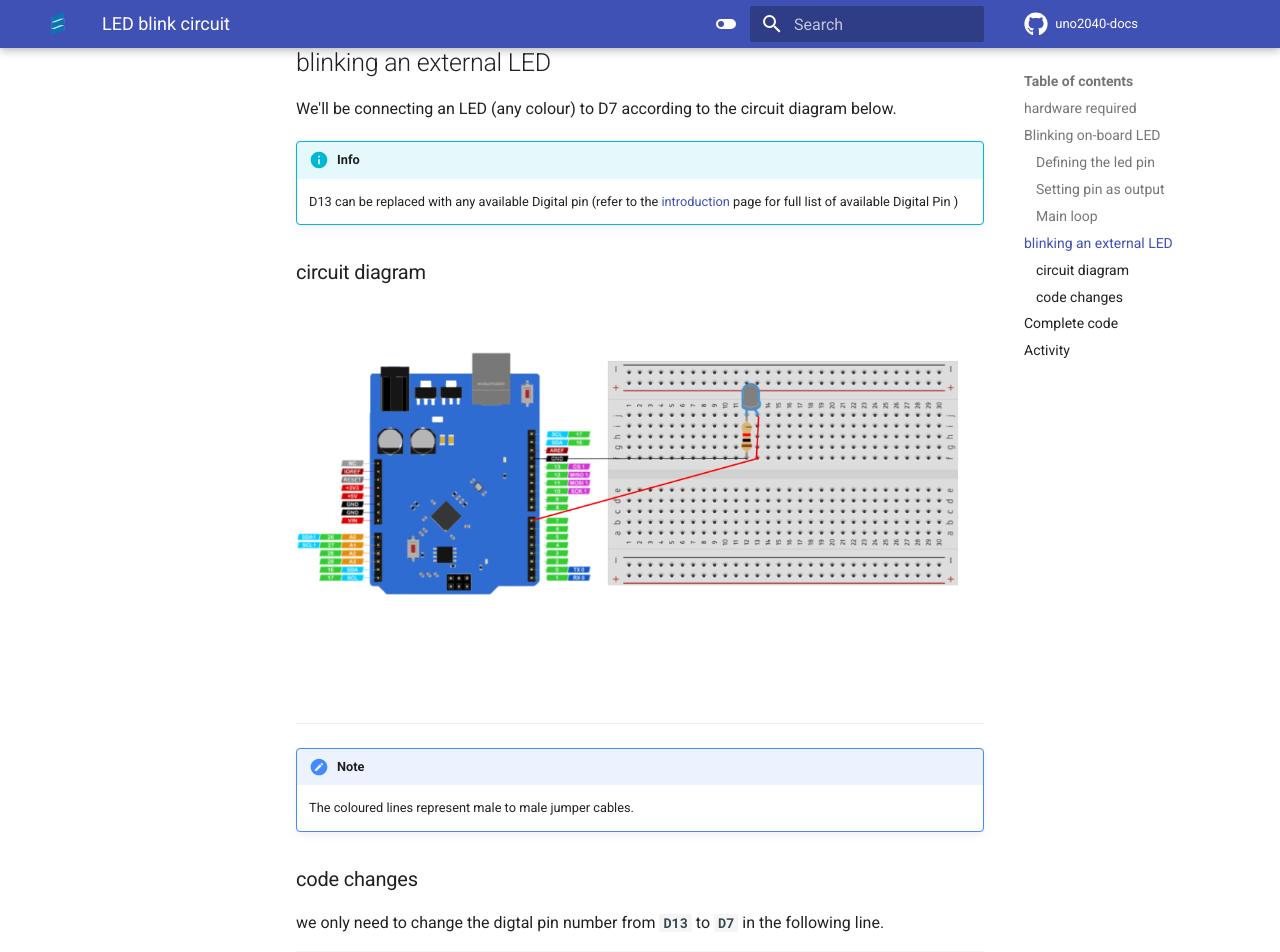
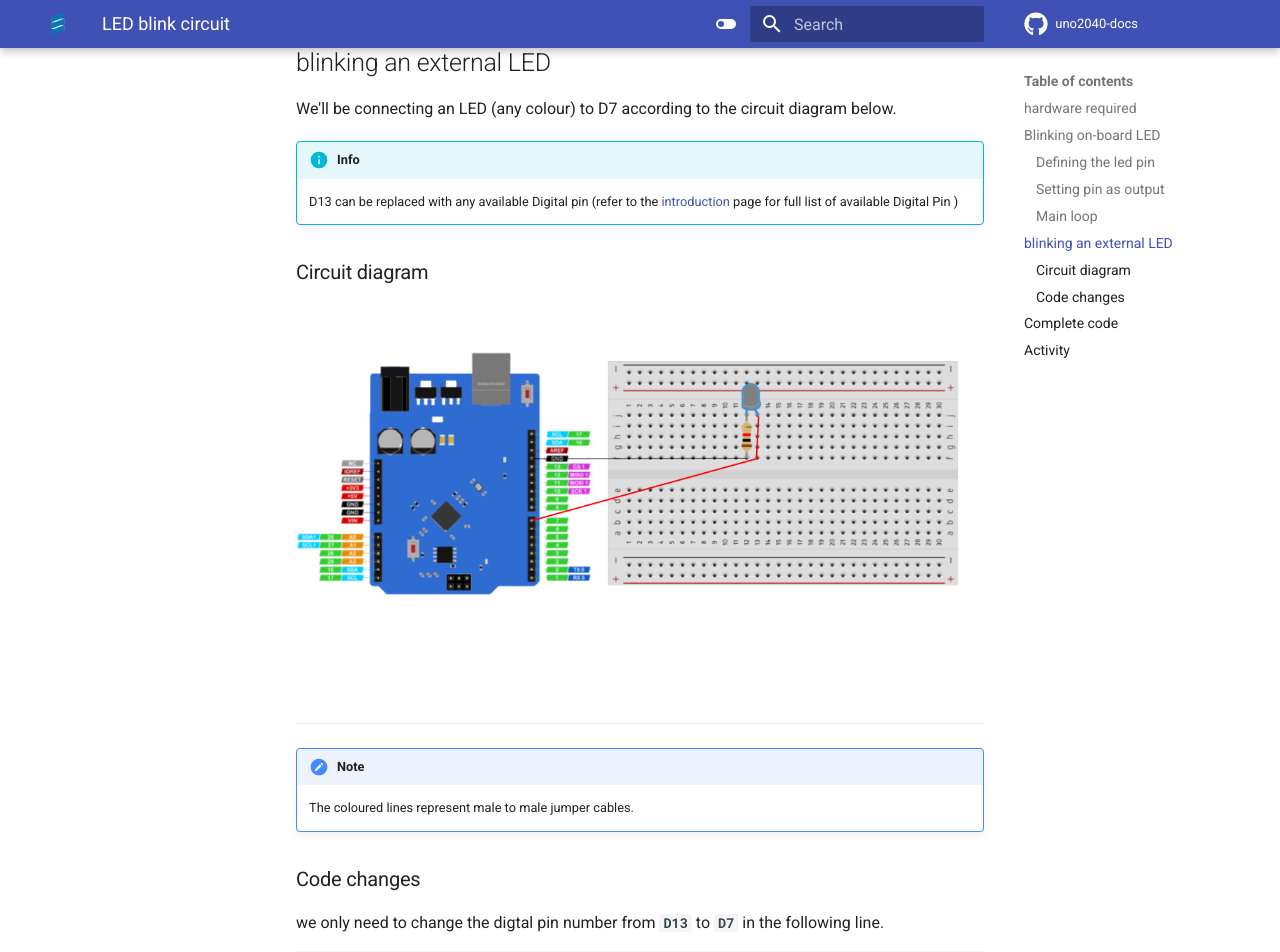
Before and after one commit to suraj022/uno2040-docs, an MkDocs documentation site: the page built from docs/blink-led-arduino-ide.md, in a window 1280 px wide and 1400 px high, scrolled down 2145 px. Shown: the top 952 px of the window. Built offline with MkDocs 1.6.1 and Material for MkDocs 9.7.7, drawn with Linux system fonts in a browser that asks for light colours; comment, search, counter and statistics services are not loaded.

```diff
--- a/docs/blink-led-arduino-ide.md
+++ b/docs/blink-led-arduino-ide.md
@@ -91,7 +91,7 @@ We'll be connecting an LED (any colour) to D7 according to the circuit diagram b
 !!! info
     D13 can be replaced with any available Digital pin (refer to the [introduction](index.md#pinout-and-pin-definitions) page for full list of available Digital Pin )
 
-### circuit diagram
+### Circuit diagram
 
 ![blink led circuit](assets/blinkled.png)
 <hr/>
@@ -99,7 +99,7 @@ We'll be connecting an LED (any colour) to D7 according to the circuit diagram b
 !!! note
     The coloured lines represent male to male jumper cables.
 
-### code changes
+### Code changes
 
 we only need to change the digtal pin number from **`D13`** to **`D7`** in the following line.
 
```
